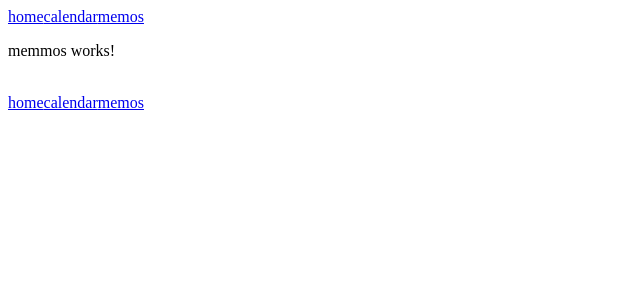
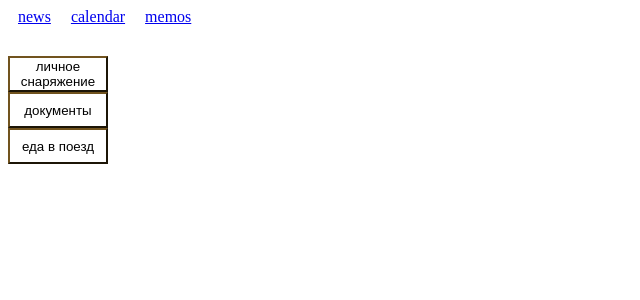
Before and after one commit to vo1okon/site-visit, an Angular app: page /memmos in a window 1280 px wide. Shown: the top 300 px of the page, without its empty margins (0-640 px from the left). Built offline with nearby package versions, Linux system fonts and the light colour scheme.

Commit message:
создание основы для памяток
гы)

```diff
--- a/src/app/app-routing.module.ts
+++ b/src/app/app-routing.module.ts
@@ -6,7 +6,7 @@ import { MemmosComponent } from './memmos/memmos.component';
 import { NewsComponent } from './news/news.component';
 
 const routes: Routes = [
-  {path: ' ', component: NewsComponent},
+  {path: '', component: NewsComponent},
   {path: 'news', component:NewsComponent },
   {path: 'calendar', component:CalendarComponent },
   {path: 'memmos', component:MemmosComponent },
--- a/src/app/app.component.css
+++ b/src/app/app.component.css
@@ -1,3 +1,3 @@
 a{
-    margin: 10;
+    margin: 10px;
 }
--- a/src/app/app.component.html
+++ b/src/app/app.component.html
@@ -1,12 +1,6 @@
 <nav>
-  <a routerLink="home">home</a>
+  <a routerLink= "news" >news</a>
   <a routerLink="calendar">calendar</a>
   <a routerLink="memmos">memos</a>
 </nav>
 <router-outlet></router-outlet>
-<br>
-<nav>
-  <a routerLink="home">home</a>
-  <a routerLink="calendar">calendar</a>
-  <a routerLink="memmos">memos</a>
-</nav>
--- a/src/app/memmos/memmos.component.css
+++ b/src/app/memmos/memmos.component.css
@@ -0,0 +1,19 @@
+.container{
+    display: grid;
+    grid-template-columns: 100px 1fr ;
+    margin-top: 30px ;
+}
+.outfit{
+    display:none;
+
+}
+button{
+
+    background-color: #ffffff2d;
+    border-color: #71531E;
+
+}
+.menu{
+    display: grid;
+    grid-template-rows: 1fr 1fr 1fr;
+}
--- a/src/app/memmos/memmos.component.html
+++ b/src/app/memmos/memmos.component.html
@@ -1 +1,20 @@
-<p>memmos works!</p>
+<div class="container">
+    <div class="menu">
+        <button (click)='change_outfit()'>личное<br> снаряжение</button>
+
+        <button (click)='change_doc()' >документы</button>
+
+        <button (click)='change_food()'>еда в поезд</button>
+    </div>
+    <div>
+        <div class= "outfit" [ngStyle]="{display: outfit}">
+            <p>место для таблицы личного снаряжения</p>
+        </div>
+        <div class="documents" [ngStyle]="{display: documents}">
+            <p>место для списка документов</p>
+        </div>
+        <div class="food" [ngStyle]="{display: food}">
+            <p>место для памтки "еда в поезд"</p>
+        </div>
+    </div>
+</div>
--- a/src/app/memmos/memmos.component.ts
+++ b/src/app/memmos/memmos.component.ts
@@ -8,8 +8,28 @@ import { Component, OnInit } from '@angular/core';
 export class MemmosComponent implements OnInit {
 
   constructor() { }
+  outfit = 'none';
+  documents = 'none';
+  food = 'none';
+
+  change_outfit(){
+    this.outfit = 'grid';
+    this.documents = 'none';
+    this.food = 'none';
+  }
+  change_doc(){
+    this.outfit = 'none';
+    this.documents = 'grid';
+    this.food = 'none';
+  }
+  change_food(){
+    this.outfit = 'none';
+    this.documents = 'none';
+    this.food = 'grid';
+  }
 
   ngOnInit(): void {
   }
 
+
 }
```
